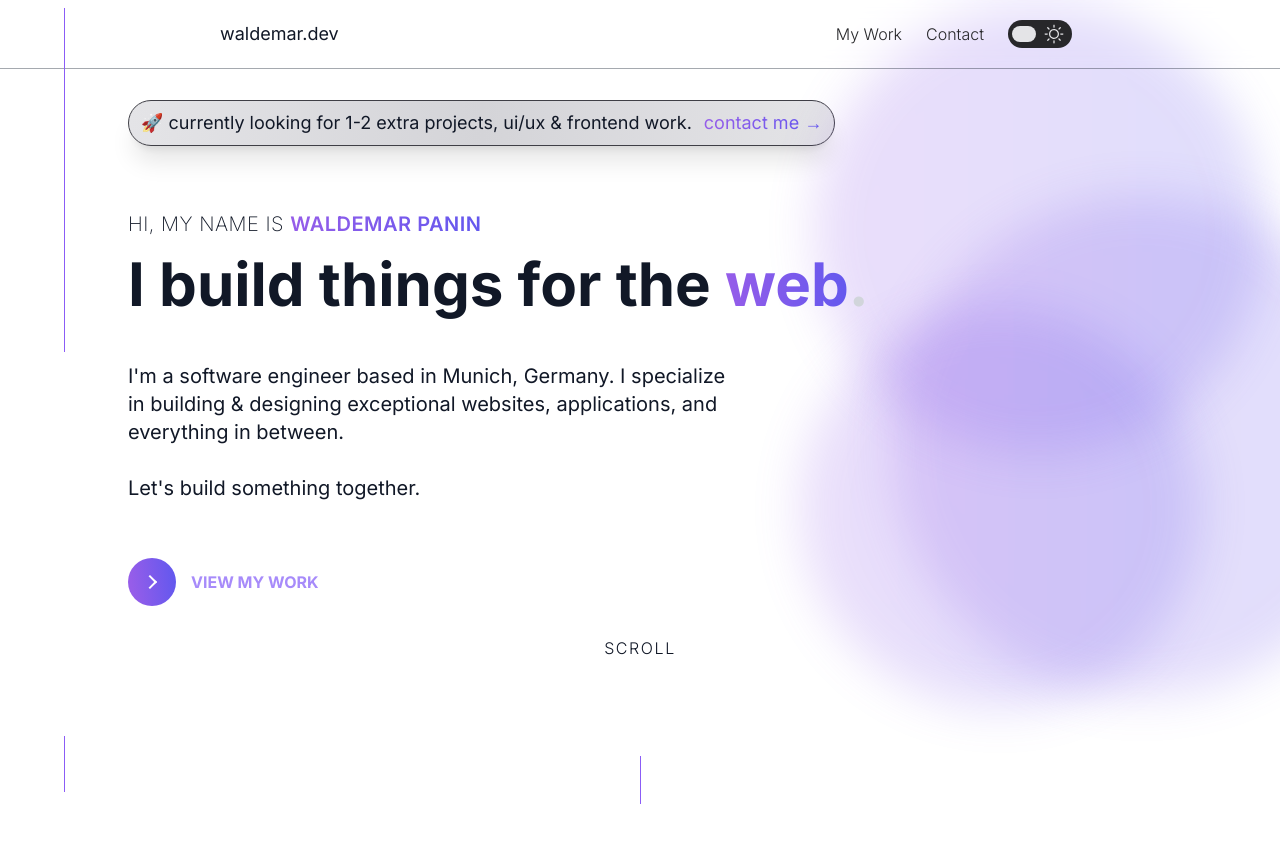
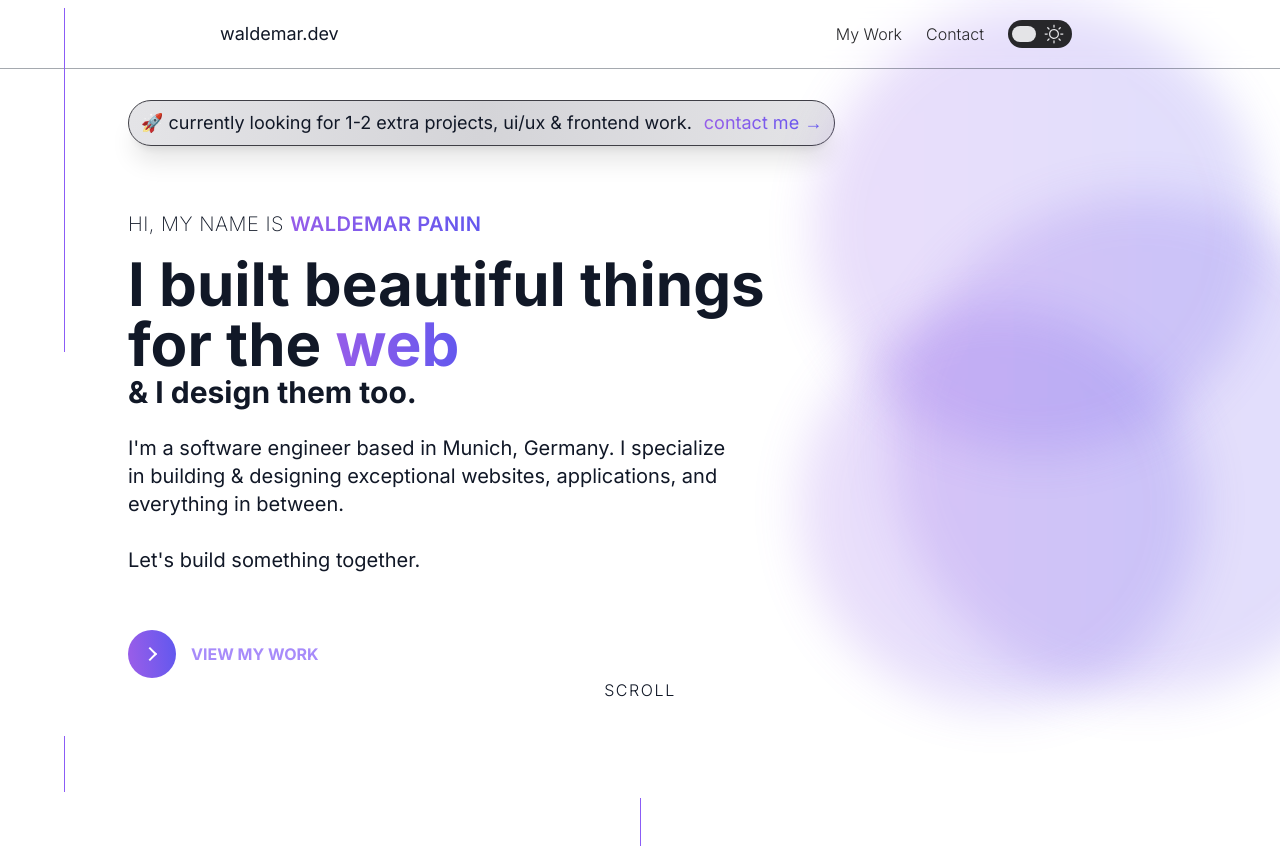
Before and after one commit to walde-dev/walde-portfolio, a Next.js app: page / in a window 1280 px wide. Shown: the top 848 px of the page. Built offline with nearby package versions, Linux system fonts and the light colour scheme.

Commit message:
add subheadline

```diff
--- a/src/pages/index.tsx
+++ b/src/pages/index.tsx
@@ -29,14 +29,17 @@ const Home: NextPage = () => {
                 Waldemar Panin
               </span>
             </span>
-            <div className="">
-              <h2 className="pb-6 text-4xl font-bold sm:text-5xl md:text-6xl">
-                I build things for the{" "}
+            <div className="font-bold">
+              <h2 className="text-3xl  sm:text-5xl md:text-6xl">
+                I built beautiful things <br /> for the{" "}
                 <span className="gradient bg-gradient-to-r from-[#965de9] to-[#6358ee] bg-clip-text text-transparent">
                   web
                 </span>
-                <span className="text-gray-300">.</span>
+                <br />
               </h2>
+              <span className="-mt-2 text-2xl sm:text-3xl">
+                & I design them too.
+              </span>
             </div>
             <p className="mt-2 text-xl font-normal dark:font-light md:w-3/5">
               I&apos;m a software engineer based in Munich, Germany. I
@@ -313,10 +316,7 @@ function MyWork() {
                 loop
                 muted
                 playsInline
-                className={classNames(
-                  "relative rounded-lg",
-                  imageClassName
-                )}
+                className={classNames("relative rounded-lg", imageClassName)}
               >
                 <source src={image} className="" type="video/mp4" />
               </video>
```
